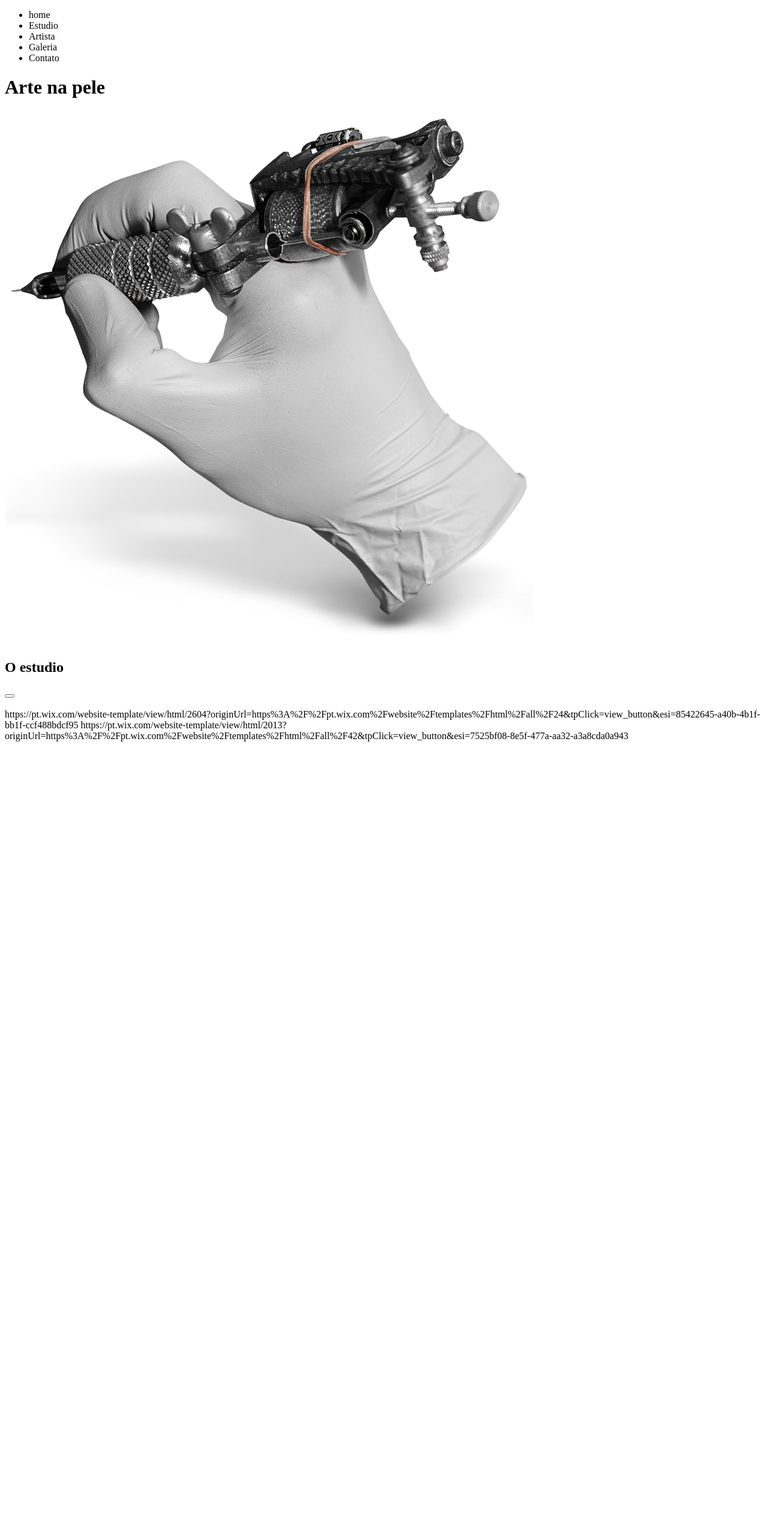
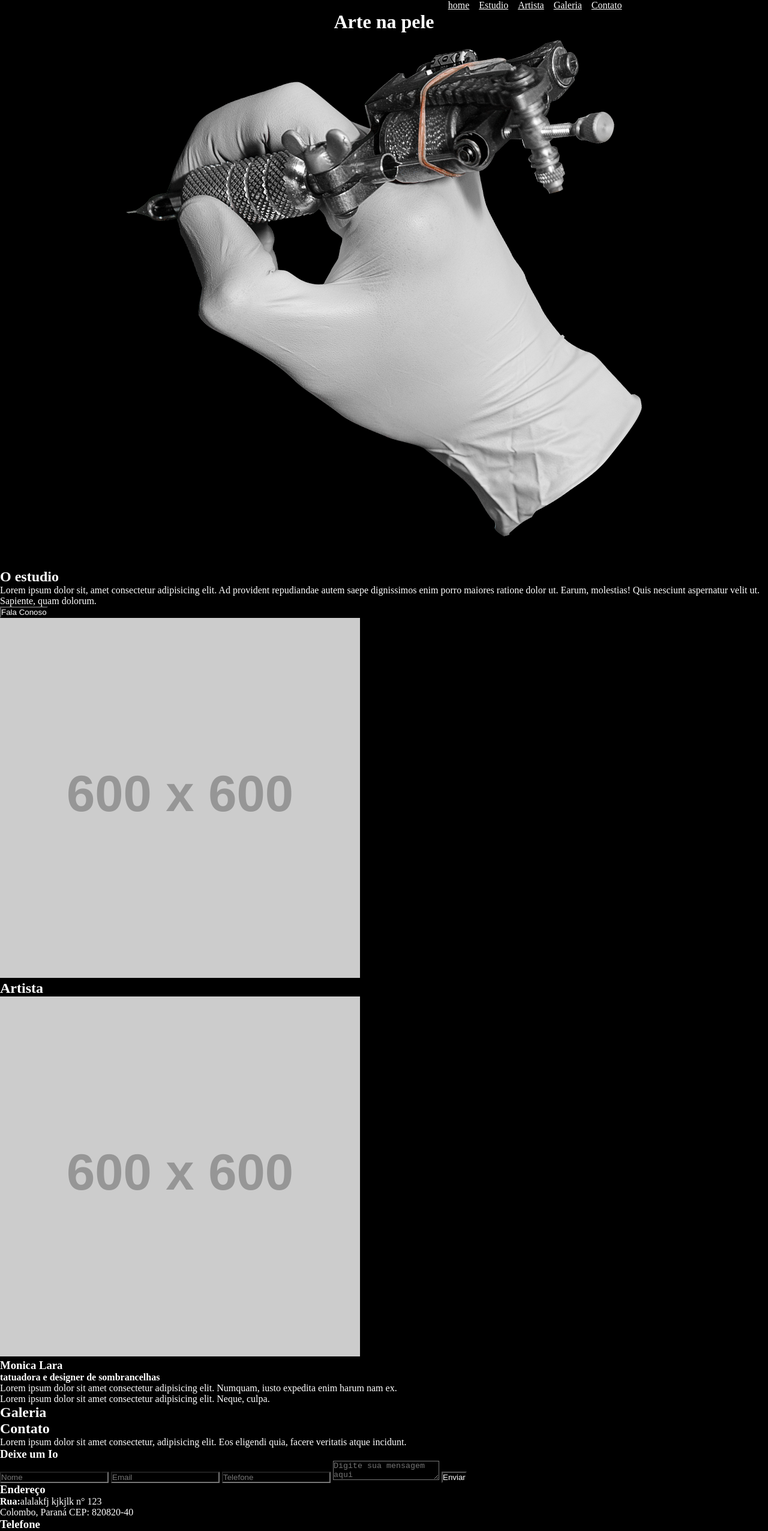
Before and after one commit to Luan-LopS/monica-tatuadora, a website: page source/html/index.html in a window 1280 px wide. Shown: the top 2552 px of the page at 60% size. Before the commit the page ends 1244 px from the top, so only its background shows below. Drawn offline with nearby package versions, Linux system fonts and the light colour scheme; files that its build step writes are made by us from their sources; placeholder pictures from the web are drawn by us.

Commit message:
estrutura html

```diff
--- a/source/html/index.html
+++ b/source/html/index.html
@@ -3,7 +3,7 @@
 <head>
     <meta charset="UTF-8">
     <meta name="viewport" content="width=device-width, initial-scale=1.0">
-    <link rel="stylesheet" href="../../build/styles/main.css">
+    <link rel="stylesheet" href="../build/styles/main.css">
     <title>Monica Tatuadora</title>
 
 </head>
@@ -12,20 +12,22 @@
         <div class="container">
             <div class="logo"></div>
 
-            <ul>
-                <li>home</li>
-                <li>Estudio</li>
-                <li>Artista</li>
-                <li>Galeria</li>
-                <li>Contato</li>
-            </ul>
+            <nav>
+                <ul>
+                    <li><a href="#hero">home</a></li>
+                    <li><a href="#estudio">Estudio</a></li>
+                    <li><a href="#artista">Artista</a></li>
+                    <li><a href="#galeria">Galeria</a></li>
+                    <li><a href="#contato">Contato</a></li>
+                </ul>
+            </nav>
         </div>
     </header>
 
-    <main>
+    <main id="hero">
         <div class="content-img">
             <h1>Arte na pele</h1>
-            <img src="../imagens/ba8ab4_204764c282f64a21a57ef8b1428bea17~mv2.webp" alt="">
+            <img class="imgHero" src="../imagens/ba8ab4_204764c282f64a21a57ef8b1428bea17~mv2.webp" alt="">
         </div>
     </main>
 
@@ -33,14 +35,78 @@
 
         <div class="textEstudio">
             <h2>O estudio</h2>
-            <p></p>
-            <button></button>
+            <p>
+                Lorem ipsum dolor sit, amet consectetur adipisicing elit. Ad provident repudiandae
+                autem saepe dignissimos enim porro maiores ratione dolor ut. Earum, molestias! Quis
+                nesciunt aspernatur velit ut. Sapiente, quam dolorum.
+            </p>
+            <button>Fala Conoso</button>
         </div>
-        <img class="imgEstudio" src="" alt="">
+        <img class="imgEstudio" src="https://via.placeholder.com/600" alt="">
     </section>
+    <section id="artista">
+        <h2>Artista</h2>
+        <img class="imgArtista" src="https://via.placeholder.com/600" alt="">
+        <div class="sobre">
+            <h3>Monica Lara</h3>
+            <h4>tatuadora e designer de sombrancelhas</h4>
+            <p>Lorem ipsum dolor sit amet consectetur adipisicing elit. Numquam, iusto expedita enim harum nam ex.</p>
+            <p>Lorem ipsum dolor sit amet consectetur adipisicing elit. Neque, culpa.</p>
+        </div>
+
+    </section>
+
+    <section id="galeria">
+        <h2>Galeria</h2>
+        <div class="galeria">
+            <div class="cardImg">
+
+            </div>
+        </div>
+    </section>
+
+    <section id="contato">
+        <h2>Contato</h2>
+        <p>Lorem ipsum dolor sit amet consectetur, adipisicing elit. Eos eligendi quia, facere veritatis atque incidunt.</p>
+        <div class="">
+            <h3>Deixe um Io</h3>
+            <form action="" method="POST">
+                <input type="text" placeholder="Nome" required autocomplete="off">
+                <input type="email" placeholder="Email" required autocomplete="off">
+                <input type="tel" placeholder="Telefone" required autocomplete="off">
+                <textarea placeholder="Digite sua mensagem aqui"></textarea>
+                <button type="submit">Enviar</button>
+            </form>
+        </div>
+        <div class="contatos">
+            <div class="contentContato">
+                <h3>Endereço</h3>
+                <p><b>Rua:</b>alalakfj kjkjlk n° 123</p>
+                <p>Colombo, Paraná CEP: 820820-40</p>
+            </div>
+            <div class="contentContato">
+                <h3>Telefone</h3>
+                <p>(41) 99999-9999</p>
+            </div>
+            <div class="contentContato">
+                <h3>E-mail</h3>
+                <p>monicalara.gmail.com</p>
+            </div>
+            <div class="contentContato">
+                <h3>Não deixe de Segui as nossa redes</h3>
+                <p>face</p>
+                <p>instagram</p>
+                <p>TIKTOK</p>
+
+            </div>
+        </div>
+    </section>
+    <footer>
+
+    </footer>
 </body>
 </html>
 
-https://pt.wix.com/website-template/view/html/2604?originUrl=https%3A%2F%2Fpt.wix.com%2Fwebsite%2Ftemplates%2Fhtml%2Fall%2F24&tpClick=view_button&esi=85422645-a40b-4b1f-bb1f-ccf488bdcf95
+<!------https://pt.wix.com/website-template/view/html/2604?originUrl=https%3A%2F%2Fpt.wix.com%2Fwebsite%2Ftemplates%2Fhtml%2Fall%2F24&tpClick=view_button&esi=85422645-a40b-4b1f-bb1f-ccf488bdcf95-------->
 
-https://pt.wix.com/website-template/view/html/2013?originUrl=https%3A%2F%2Fpt.wix.com%2Fwebsite%2Ftemplates%2Fhtml%2Fall%2F42&tpClick=view_button&esi=7525bf08-8e5f-477a-aa32-a3a8cda0a943
+<!----https://pt.wix.com/website-template/view/html/2013?originUrl=https%3A%2F%2Fpt.wix.com%2Fwebsite%2Ftemplates%2Fhtml%2Fall%2F42&tpClick=view_button&esi=7525bf08-8e5f-477a-aa32-a3a8cda0a943--->
--- /dev/null
+++ b/source/styles/main.scss
@@ -0,0 +1,33 @@
+*{
+    margin: 0;
+    padding: 0;
+    box-sizing: border-box;
+    background-color: black;
+    color: #fff;
+}
+
+h1, h2, h3{
+    border-bottom: solid 2 px #ff0000;
+}
+
+header{
+    width: 100%;
+    .container{
+        display: flex;
+        justify-content: space-around;
+    }
+    nav ul{
+        display: flex;
+        flex-direction: row;
+        justify-content: space-around;
+        align-items: center;
+    }
+    li{
+        list-style: none;
+        margin-left: 1rem;
+    }
+}
+
+.content-img{
+    text-align: center;
+}
```
